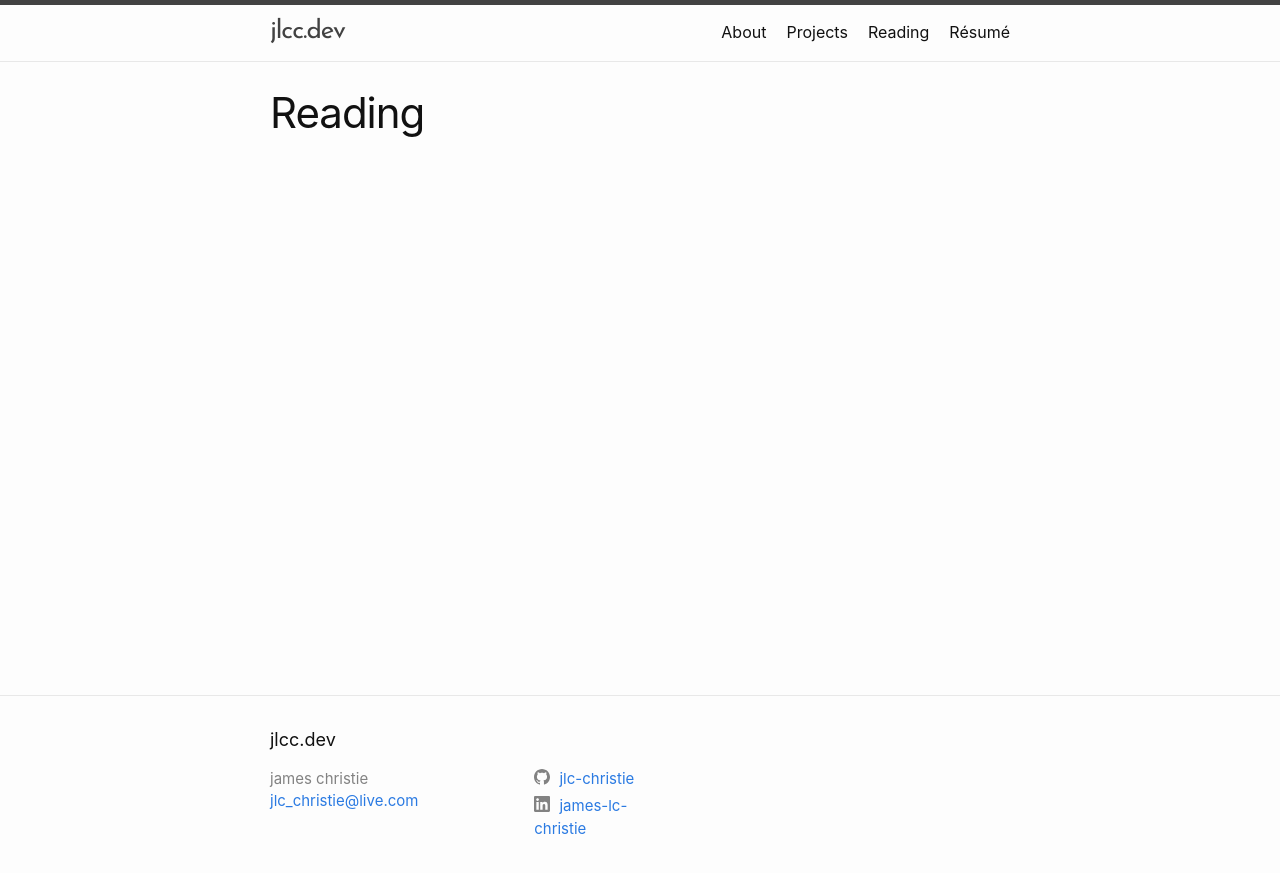
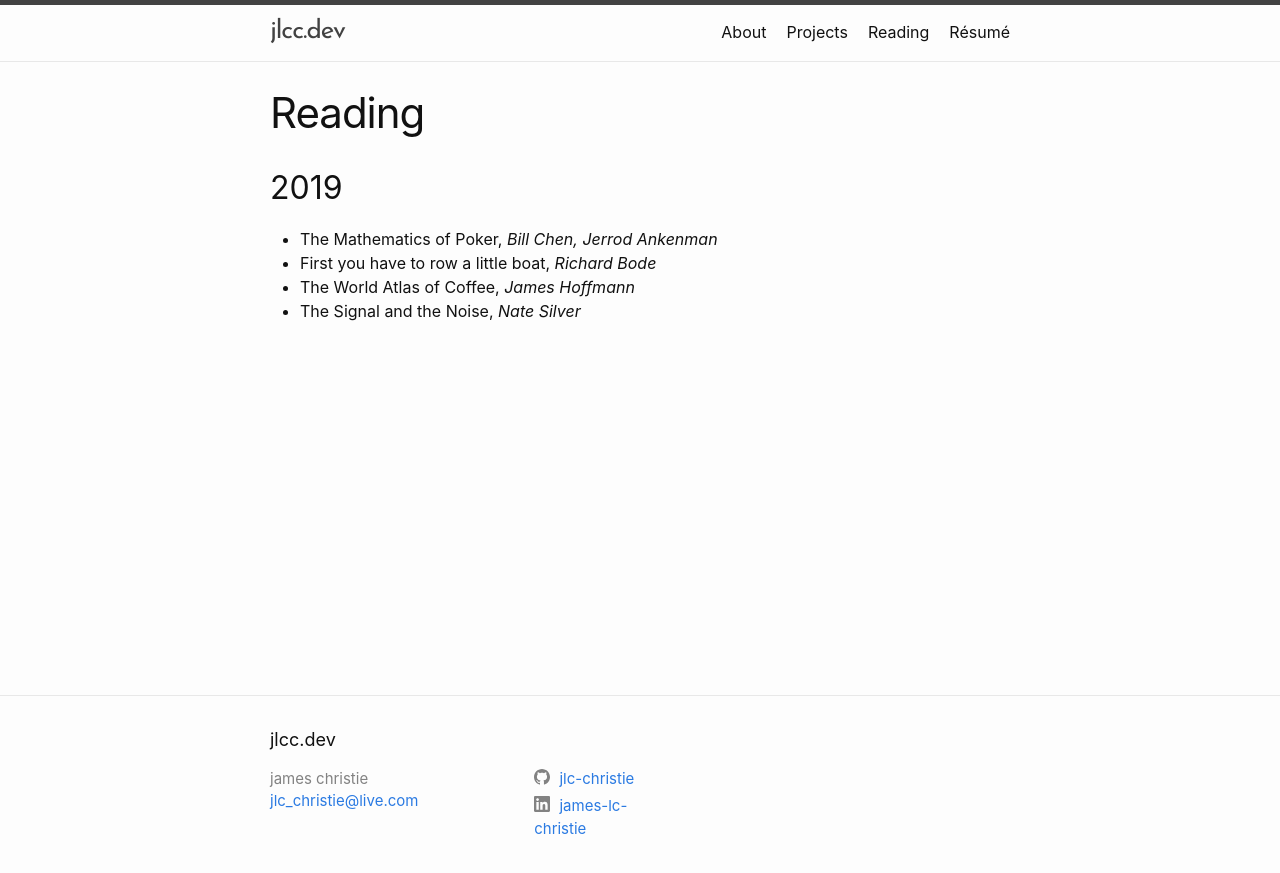
Before and after one commit to jlc-christie/jlc-christie.github.io, a Jekyll site: the page built from reading.md, in a window 1280 px wide. Shown: the top 873 px of the page. Built offline with Jekyll 4.4.1, drawn with Linux system fonts in a browser that asks for light colours.

Commit message:
Added books to reading list

```diff
--- a/reading.md
+++ b/reading.md
@@ -3,3 +3,8 @@ layout: page
 title: Reading
 permalink: /reading/
 ---
+## 2019
+-	The Mathematics of Poker, _Bill Chen, Jerrod Ankenman_
+-	First you have to row a little boat, _Richard Bode_
+-	The World Atlas of Coffee, _James Hoffmann_
+-	The Signal and the Noise, _Nate Silver_
```
